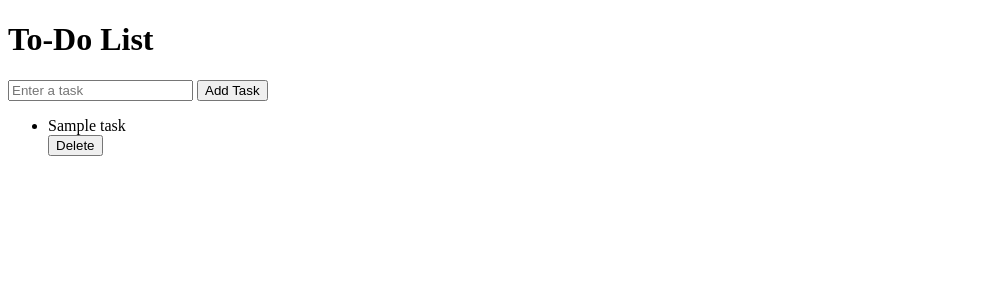
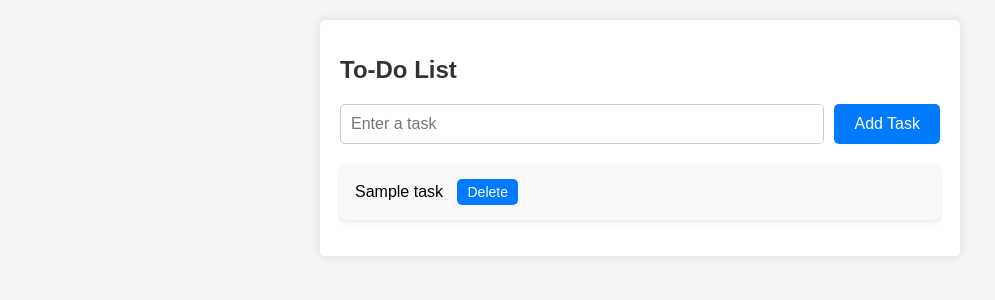
Before and after one commit to MatthewZhang473/My_Web_App, a Flask app: template templates/index.html in a window 1280 px wide. Shown: the top 300 px of the page, without its empty margins (0-995 px from the left). Run offline with Flask 3, Linux system fonts and the light colour scheme; the template is opened without the code that fills it: most values are stand-ins (such as "Sample title", 1, 10 or a date in 2020).

Commit message:
adjusted the webpage appearance

```diff
--- /dev/null
+++ b/static/styles.css
@@ -0,0 +1,81 @@
+body {
+    font-family: Arial, sans-serif;
+    background-color: #f4f4f4;
+    margin: 0;
+    padding: 0;
+}
+
+.container {
+    max-width: 600px;
+    margin: 20px auto;
+    padding: 20px;
+    background-color: #fff;
+    border-radius: 5px;
+    box-shadow: 0 0 10px rgba(0, 0, 0, 0.1);
+}
+
+h1 {
+    font-size: 24px;
+    color: #333;
+    margin-bottom: 20px;
+}
+
+form {
+    display: flex;
+    margin-bottom: 20px;
+}
+
+input[type="text"] {
+    flex: 1;
+    padding: 10px;
+    border: 1px solid #ccc;
+    border-radius: 5px;
+    font-size: 16px;
+    outline: none;
+}
+
+button[type="submit"] {
+    padding: 10px 20px;
+    border: none;
+    background-color: #007bff;
+    color: #fff;
+    border-radius: 5px;
+    cursor: pointer;
+    font-size: 16px;
+    margin-left: 10px;
+}
+
+ul {
+    list-style-type: none;
+    padding: 0;
+}
+
+li {
+    background-color: #f9f9f9;
+    padding: 15px;
+    border-radius: 5px;
+    margin-bottom: 10px;
+    cursor: pointer;
+    box-shadow: 0 2px 5px rgba(0, 0, 0, 0.1);
+    transition: background-color 0.3s ease; /* Smooth transition for visual feedback */
+}
+
+li:hover {
+    background-color: #eaeaea; /* Lighten the background color on hover */
+}
+
+.delete-form {
+    display: inline;
+    margin-left: 10px;
+}
+
+/* Delete Button Styles */
+.delete-form button {
+    padding: 5px 10px;
+    border: none;
+    background-color: #007bff; /* Blue color for delete button */
+    color: #fff;
+    border-radius: 5px;
+    cursor: pointer;
+    font-size: 14px;
+}
--- a/templates/index.html
+++ b/templates/index.html
@@ -4,13 +4,10 @@
     <meta charset="UTF-8">
     <meta name="viewport" content="width=device-width, initial-scale=1.0">
     <title>To-Do List</title>
-    <style>
-        /* Add your CSS styles here */
-    </style>
+    <link rel="stylesheet" type="text/css" href="{{ url_for('static', filename='styles.css') }}">
 </head>
 <body>
     <div class="container">
-        <!-- Your HTML content here -->
         <h1>To-Do List</h1>
         <form action="/add" method="POST">
             <input type="text" name="task" placeholder="Enter a task">
@@ -18,24 +15,16 @@
         </form>
         <ul id="task-list">
             {% for task in tasks %}
-                <li draggable="true" ondragstart="drag(event)" data-index="{{ loop.index0 }}">
+                <li draggable="true" data-index="{{ loop.index0 }}">
                     {{ task['task'] }}
-                    <div class="btn-group">
-                        <form action="/delete/{{ task['priority'] }}" method="POST">
-                            <button>Delete</button>
-                        </form>
-                        {% if task['priority'] > 0 %}
-                            <form action="/swap/{{ task['priority'] }}" method="POST">
-                                <button>Move Up</button>
-                            </form>
-                        {% endif %}
-                    </div>
+                    <form action="/delete/{{ task['priority'] }}" method="POST" class="delete-form">
+                        <button>Delete</button>
+                    </form>
                 </li>
             {% endfor %}
         </ul>
     </div>
 
-    <!-- Link to external JavaScript file -->
     <script src="{{ url_for('static', filename='script.js') }}"></script>
 </body>
 </html>
```
Also changed, not shown: static/script.js (+25 -17 lines).
